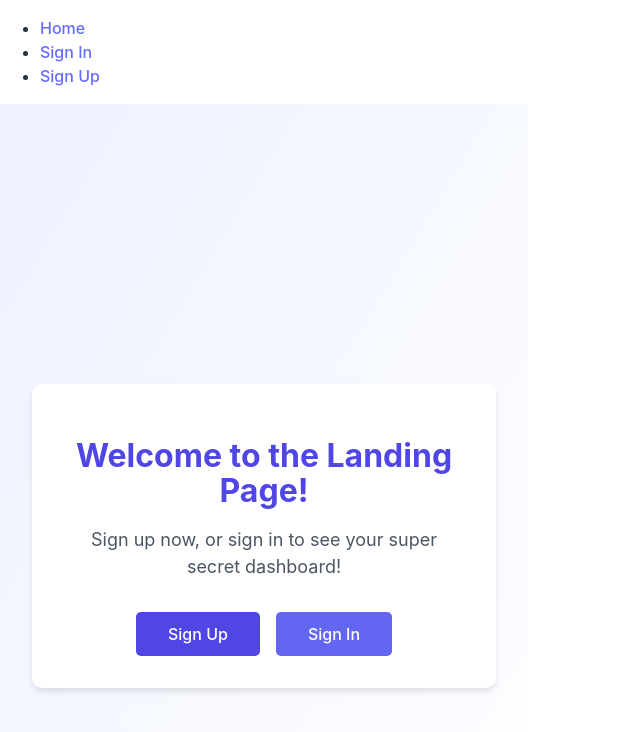
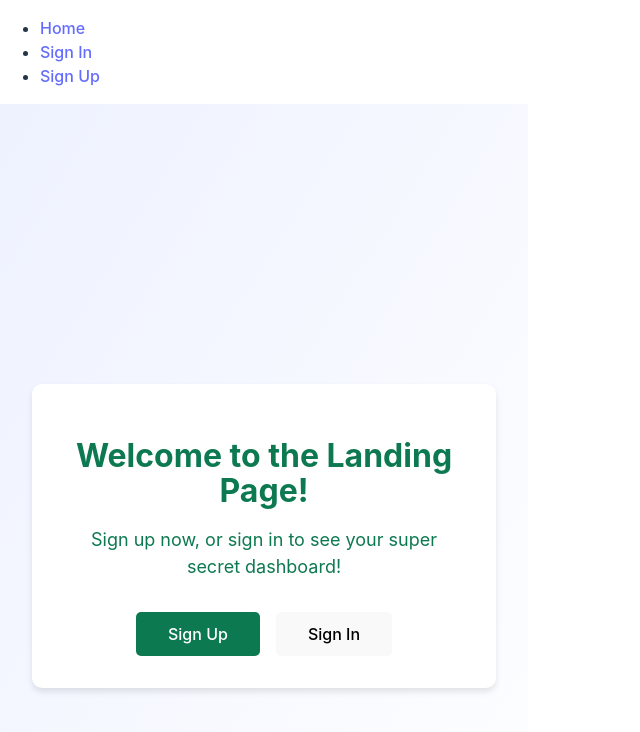
Before and after one commit to kiran1926/URL-shortening-app-frontend, a React (Vite) app: page / in a window 1280 px wide. Shown: the top 732 px of the page, without its empty margins (0-640 px from the left). Built offline with nearby package versions, Linux system fonts and the light colour scheme; no server answers.

Commit message:
wip: changed color to match wireframe

```diff
--- a/src/components/Landing/Landing.css
+++ b/src/components/Landing/Landing.css
@@ -1,10 +1,9 @@
 .landing {
   min-height: 100vh;
   display: flex;
-    justify-content: center;
   align-items: center;
+  padding: 2rem;
   background: linear-gradient(to bottom right, #eef2ff, #ffffff);
-    padding: 2rem;
 }
 
 .card {
@@ -19,13 +18,13 @@
 
 .card h1 {
   font-size: 2rem;
-    color: #4f46e5;
+  color: #0d7951;
   margin-bottom: 1rem;
 }
 
 .card p {
   font-size: 1.125rem;
-    color: #4b5563;
+  color: #0d7951;
   margin-bottom: 2rem;
 }
 
@@ -45,19 +44,14 @@
 }
 
 .sign-up-btn {
-    background-color: #4f46e5;
+  background-color: #0d7951;
   color: white;
 }
 
 .sign-up-btn:hover {
-    background-color: #4338ca;
+  background-color: #0d7951;
 }
 
-  .sign-in-btn {
-    background-color: #6366f1;
-    color: white;
-  }
-
-  .sign-in-btn:hover {
-    background-color: #4f46e5;
-  }
+/* .sign-in-btn {
+  background
+} */
```
Lines whose indentation alone changed are shown as unchanged.
